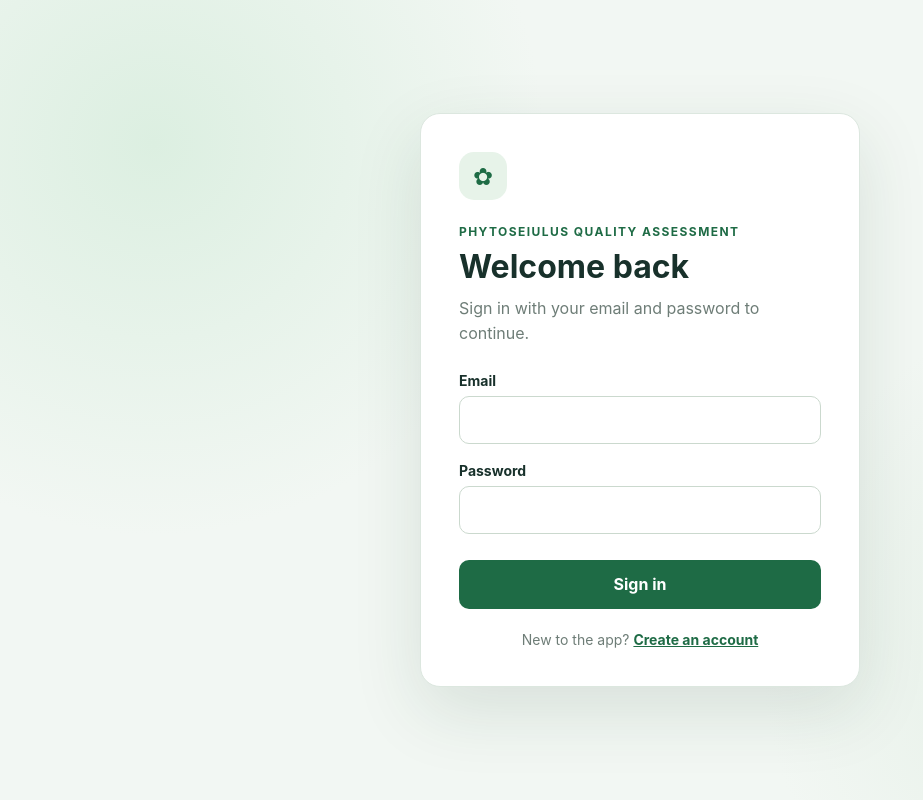
After one commit to nmwaura4/Phytos, a Django app: template phytoseilus/api/templates/api/auth.html in a window 1280 px wide. The commit adds this page. Shown: the whole page, without its empty margins (0-923 px from the left). Run offline with Django 5.2, Linux system fonts and the light colour scheme; the template is opened without the code that fills it, so the values that code supplies are empty, except form fields; tables that the repository leaves empty hold one stand-in row (values such as "Sample post"); form fields are guessed from the names that the template uses.

Commit message:
updated logins

```diff
--- /dev/null
+++ b/phytoseilus/api/templates/api/auth.html
@@ -0,0 +1,161 @@
+<!doctype html>
+<html lang="en">
+<head>
+    <meta charset="utf-8">
+    <meta name="viewport" content="width=device-width, initial-scale=1">
+    <title>{% if mode == 'register' %}Create account{% else %}Sign in{% endif %} · Phytoseiulus QC</title>
+    <style>
+        :root {
+            color-scheme: light;
+            --green: #1e6b45;
+            --green-dark: #174e35;
+            --ink: #18312b;
+            --muted: #6e7d77;
+            --line: #dce7df;
+            --surface: #ffffff;
+            --background: #f2f7f3;
+            --error: #a3312d;
+        }
+
+        * { box-sizing: border-box; }
+
+        body {
+            min-height: 100vh;
+            margin: 0;
+            display: grid;
+            place-items: center;
+            padding: 24px;
+            color: var(--ink);
+            background:
+                radial-gradient(circle at 12% 18%, #dcefe1 0, transparent 30%),
+                radial-gradient(circle at 88% 82%, #e2eee4 0, transparent 28%),
+                var(--background);
+            font-family: Inter, "Segoe UI", sans-serif;
+        }
+
+        .auth-card {
+            width: min(100%, 440px);
+            padding: 38px;
+            border: 1px solid var(--line);
+            border-radius: 20px;
+            background: var(--surface);
+            box-shadow: 0 24px 70px rgb(26 64 43 / 12%);
+        }
+
+        .brand-mark {
+            width: 48px;
+            height: 48px;
+            display: grid;
+            place-items: center;
+            border-radius: 15px;
+            color: var(--green);
+            background: #e7f3e9;
+            font-size: 24px;
+        }
+
+        .eyebrow {
+            margin: 24px 0 8px;
+            color: var(--green);
+            font-size: 12px;
+            font-weight: 750;
+            letter-spacing: .12em;
+            text-transform: uppercase;
+        }
+
+        h1 { margin: 0; font-size: clamp(26px, 6vw, 32px); }
+        .intro { margin: 10px 0 26px; color: var(--muted); line-height: 1.55; }
+        .field { margin: 18px 0; }
+        label { display: block; margin-bottom: 7px; font-size: 14px; font-weight: 650; }
+
+        input {
+            width: 100%;
+            min-height: 48px;
+            padding: 12px 14px;
+            border: 1px solid #cbd9ce;
+            border-radius: 10px;
+            color: var(--ink);
+            background: #fff;
+            font: inherit;
+        }
+
+        input:focus {
+            border-color: var(--green);
+            outline: 3px solid rgb(30 107 69 / 14%);
+        }
+
+        .errors, .field-errors { color: var(--error); font-size: 13px; }
+        .errors { margin: 0 0 16px; padding: 12px 14px; border-radius: 10px; background: #fff0ef; }
+        .field-errors { margin: 7px 0 0; }
+        .field-errors ul, .errors ul { margin: 0; padding-left: 18px; }
+
+        button {
+            width: 100%;
+            min-height: 49px;
+            margin-top: 8px;
+            border: 0;
+            border-radius: 10px;
+            color: #fff;
+            background: var(--green);
+            font: inherit;
+            font-weight: 700;
+            cursor: pointer;
+        }
+
+        button:hover { background: var(--green-dark); }
+        .switch { margin: 22px 0 0; color: var(--muted); text-align: center; font-size: 14px; }
+        a { color: var(--green); font-weight: 650; }
+
+        @media (max-width: 480px) {
+            body { padding: 14px; }
+            .auth-card { padding: 28px 22px; border-radius: 16px; }
+        }
+    </style>
+</head>
+<body>
+    <main class="auth-card">
+        <div class="brand-mark" aria-hidden="true">✿</div>
+        <p class="eyebrow">Phytoseiulus quality assessment</p>
+        {% if mode == 'register' %}
+            <h1>Create your account</h1>
+            <p class="intro">Use your work email and a password to access the receiving dashboard.</p>
+        {% else %}
+            <h1>Welcome back</h1>
+            <p class="intro">Sign in with your email and password to continue.</p>
+        {% endif %}
+
+        <form method="post" novalidate>
+            {% csrf_token %}
+            {% if mode == 'login' %}<input type="hidden" name="next" value="{{ next_url }}">{% endif %}
+
+            {% if form.non_field_errors %}
+                <div class="errors" role="alert">{{ form.non_field_errors }}</div>
+            {% endif %}
+
+            <div class="field">
+                <label for="{{ form.email.id_for_label }}">{{ form.email.label }}</label>
+                {{ form.email }}
+                {% if form.email.errors %}<div class="field-errors" role="alert">{{ form.email.errors }}</div>{% endif %}
+            </div>
+
+            <div class="field">
+                <label for="{{ form.password.id_for_label }}">{{ form.password.label }}</label>
+                {{ form.password }}
+                {% if form.password.errors %}<div class="field-errors" role="alert">{{ form.password.errors }}</div>{% endif %}
+            </div>
+
+            {% if mode == 'register' %}
+                <div class="field">
+                    <label for="{{ form.password_confirm.id_for_label }}">{{ form.password_confirm.label }}</label>
+                    {{ form.password_confirm }}
+                    {% if form.password_confirm.errors %}<div class="field-errors" role="alert">{{ form.password_confirm.errors }}</div>{% endif %}
+                </div>
+                <button type="submit">Create account</button>
+                <p class="switch">Already registered? <a href="{% url 'login' %}">Sign in</a></p>
+            {% else %}
+                <button type="submit">Sign in</button>
+                <p class="switch">New to the app? <a href="{% url 'register' %}">Create an account</a></p>
+            {% endif %}
+        </form>
+    </main>
+</body>
+</html>
--- a/phytoseilus/api/templates/api/detail.html
+++ b/phytoseilus/api/templates/api/detail.html
@@ -201,7 +201,7 @@
 
             <div class="item">
                 <span>Prey mortality</span>
-                <strong class="{% if record.prey_mortality_rate > 6 %}rate-red{% endif %}">
+                <strong class="{% if record.prey_mortality_rate > 30 %}rate-red{% endif %}">
                     {{ record.prey_mortality_rate }}%
                 </strong>
             </div>
--- a/phytoseilus/api/urls.py
+++ b/phytoseilus/api/urls.py
@@ -8,9 +8,15 @@ from .views import (
     delete_received_predator,
     report,
     download_qc_workbook,
+    register,
+    login_view,
+    logout_view,
 )
 
 urlpatterns = [
+    path('accounts/register/', register, name='register'),
+    path('accounts/login/', login_view, name='login'),
+    path('accounts/logout/', logout_view, name='logout'),
     path('', dashboard, name='api_dashboard'),
     path('received/new/', create_received_predator, name='received_predator_create'),
     path('received/<int:pk>/', received_predator_detail, name='received_predator_detail'),
--- a/requirements.txt
+++ b/requirements.txt
@@ -1,4 +1,5 @@
 Django>=6.1,<6.2
 djangorestframework>=3.18,<4
+djangorestframework-simplejwt>=5.5,<6
 openpyxl>=3.1,<4
 reportlab>=5,<6
```
Also changed, not shown: phytoseilus/api/forms.py (added, +98 -0 lines), phytoseilus/api/templates/api/dashboard.html (+21 -1 lines), phytoseilus/api/tests.py (+96 -3 lines), phytoseilus/api/views.py (+63 -0 lines), phytoseilus/phytoseilus/auth.py (added, +81 -0 lines), phytoseilus/phytoseilus/settings.py (+10 -0 lines).
